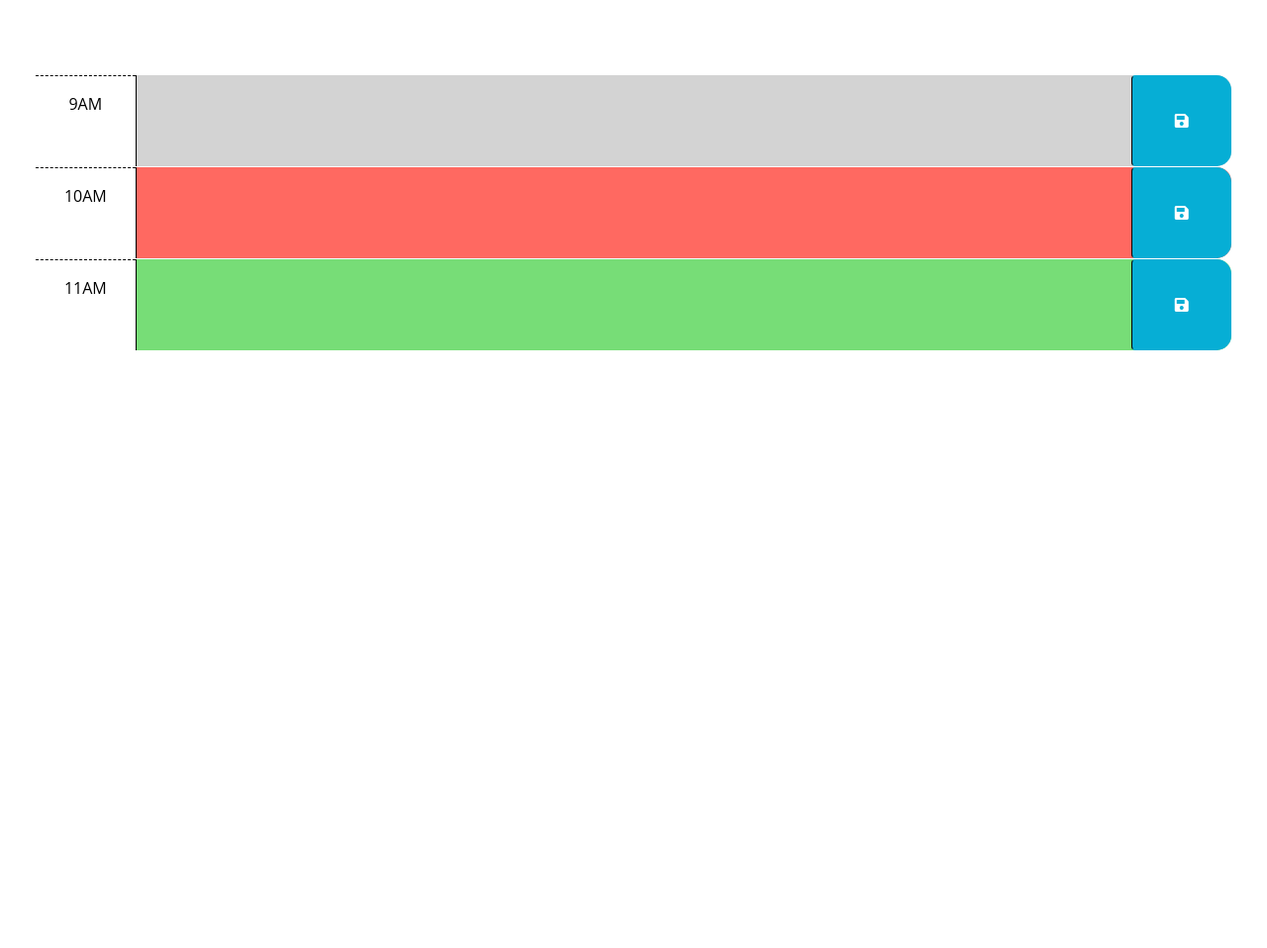
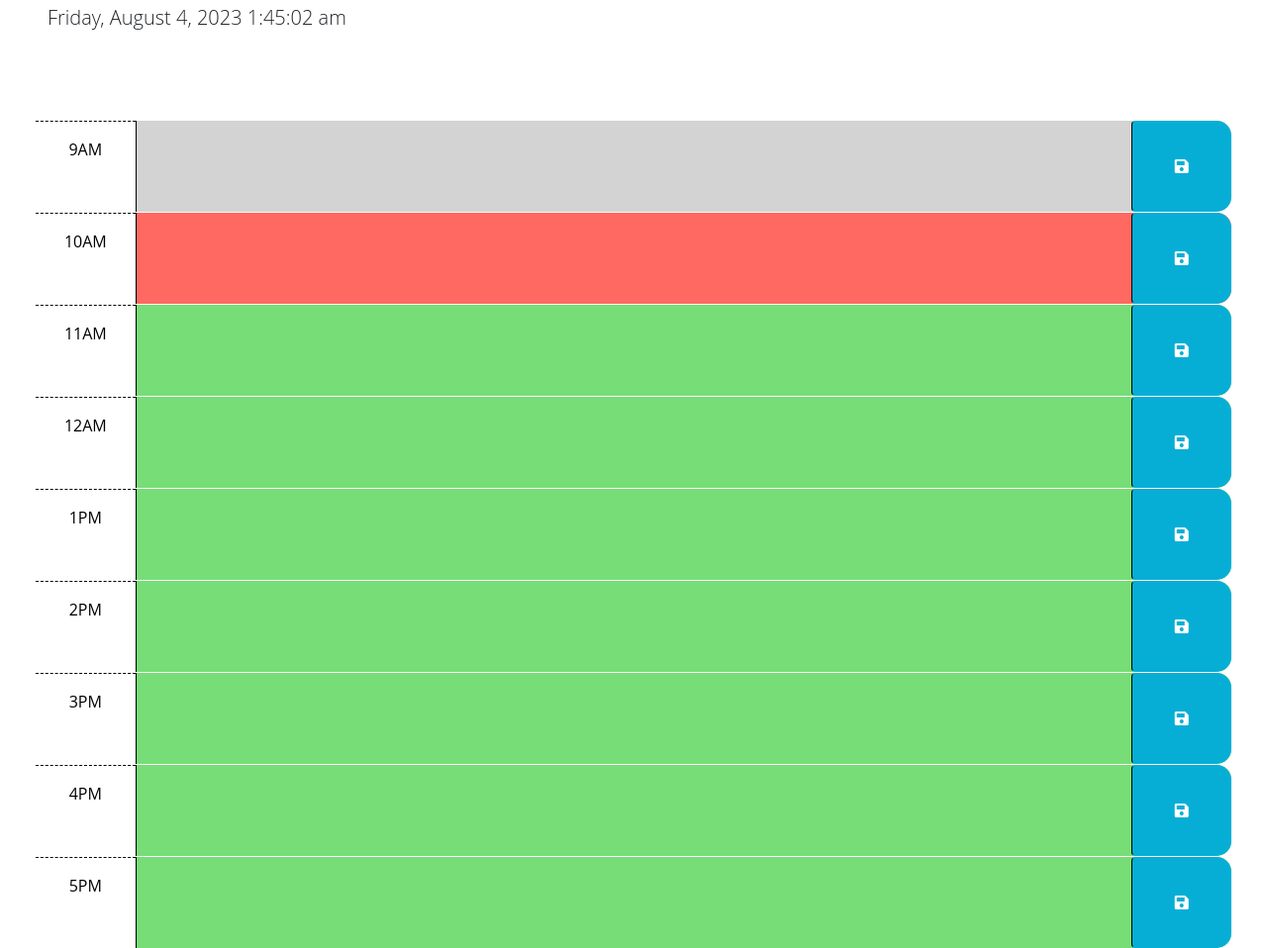
Before and after one commit to otmorales23/work-day-scheduler, a plain HTML site: page index.html in a window 1280 px wide. Shown: the part 176-1134 px from the top of the page at 99% size. Before the commit the page ends 800 px from the top, so only its background shows below. Drawn offline with nearby package versions, Linux system fonts and the light colour scheme.

Commit message:
added current day and time to page

```diff
--- a/index.html
+++ b/index.html
@@ -67,6 +67,55 @@
           <i class="fas fa-save" aria-hidden="true"></i>
         </button>
       </div>
+
+      <div id="hour-12" class="row time-block future">
+        <div class="col-2 col-md-1 hour text-center py-3">12AM</div>
+        <textarea class="col-8 col-md-10 description" rows="3"> </textarea>
+        <button class="btn saveBtn col-2 col-md-1" aria-label="save">
+          <i class="fas fa-save" aria-hidden="true"></i>
+        </button>
+      </div>
+
+      <div id="hour-1" class="row time-block future">
+        <div class="col-2 col-md-1 hour text-center py-3">1PM</div>
+        <textarea class="col-8 col-md-10 description" rows="3"> </textarea>
+        <button class="btn saveBtn col-2 col-md-1" aria-label="save">
+          <i class="fas fa-save" aria-hidden="true"></i>
+        </button>
+      </div>
+
+      <div id="hour-2" class="row time-block future">
+        <div class="col-2 col-md-1 hour text-center py-3">2PM</div>
+        <textarea class="col-8 col-md-10 description" rows="3"> </textarea>
+        <button class="btn saveBtn col-2 col-md-1" aria-label="save">
+          <i class="fas fa-save" aria-hidden="true"></i>
+        </button>
+      </div>
+
+      <div id="hour-3" class="row time-block future">
+        <div class="col-2 col-md-1 hour text-center py-3">3PM</div>
+        <textarea class="col-8 col-md-10 description" rows="3"> </textarea>
+        <button class="btn saveBtn col-2 col-md-1" aria-label="save">
+          <i class="fas fa-save" aria-hidden="true"></i>
+        </button>
+      </div>
+
+      <div id="hour-4" class="row time-block future">
+        <div class="col-2 col-md-1 hour text-center py-3">4PM</div>
+        <textarea class="col-8 col-md-10 description" rows="3"> </textarea>
+        <button class="btn saveBtn col-2 col-md-1" aria-label="save">
+          <i class="fas fa-save" aria-hidden="true"></i>
+        </button>
+      </div>
+
+      <div id="hour-5" class="row time-block future">
+        <div class="col-2 col-md-1 hour text-center py-3">5PM</div>
+        <textarea class="col-8 col-md-10 description" rows="3"> </textarea>
+        <button class="btn saveBtn col-2 col-md-1" aria-label="save">
+          <i class="fas fa-save" aria-hidden="true"></i>
+        </button>
+      </div>
+
     </div>
 
     <script src="https://cdnjs.cloudflare.com/ajax/libs/jquery/3.2.1/jquery.min.js"></script>
--- a/script.js
+++ b/script.js
@@ -1,23 +1,18 @@
-// Wrap all code that interacts with the DOM in a call to jQuery to ensure that
-// the code isn't run until the browser has finished rendering all the elements
-// in the html.
 $(function () {
-    // TODO: Add a listener for click events on the save button. This code should
-    // use the id in the containing time-block as a key to save the user input in
-    // local storage. HINT: What does `this` reference in the click listener
-    // function? How can DOM traversal be used to get the "hour-x" id of the
-    // time-block containing the button that was clicked? How might the id be
-    // useful when saving the description in local storage?
-    //
-    // TODO: Add code to apply the past, present, or future class to each time
-    // block by comparing the id to the current hour. HINTS: How can the id
-    // attribute of each time-block be used to conditionally add or remove the
-    // past, present, and future classes? How can Day.js be used to get the
-    // current hour in 24-hour time?
-    //
-    // TODO: Add code to get any user input that was saved in localStorage and set
-    // the values of the corresponding textarea elements. HINT: How can the id
-    // attribute of each time-block be used to do this?
-    //
-    // TODO: Add code to display the current date in the header of the page.
-  });
+//display current day at top (maybe time also)
+function getTime () {
+    $("#currentDay").text(dayjs().format("dddd, MMMM D, YYYY h:mm:ss a"))
+    setInterval(getTime, 1000)
+}
+
+getTime()
+
+//save value of text area for each timeblock to local storage
+$(".saveBtn").click(function (){
+
+})
+
+//set color based on past present or future
+//render frm local storage on page load
+
+});
```
